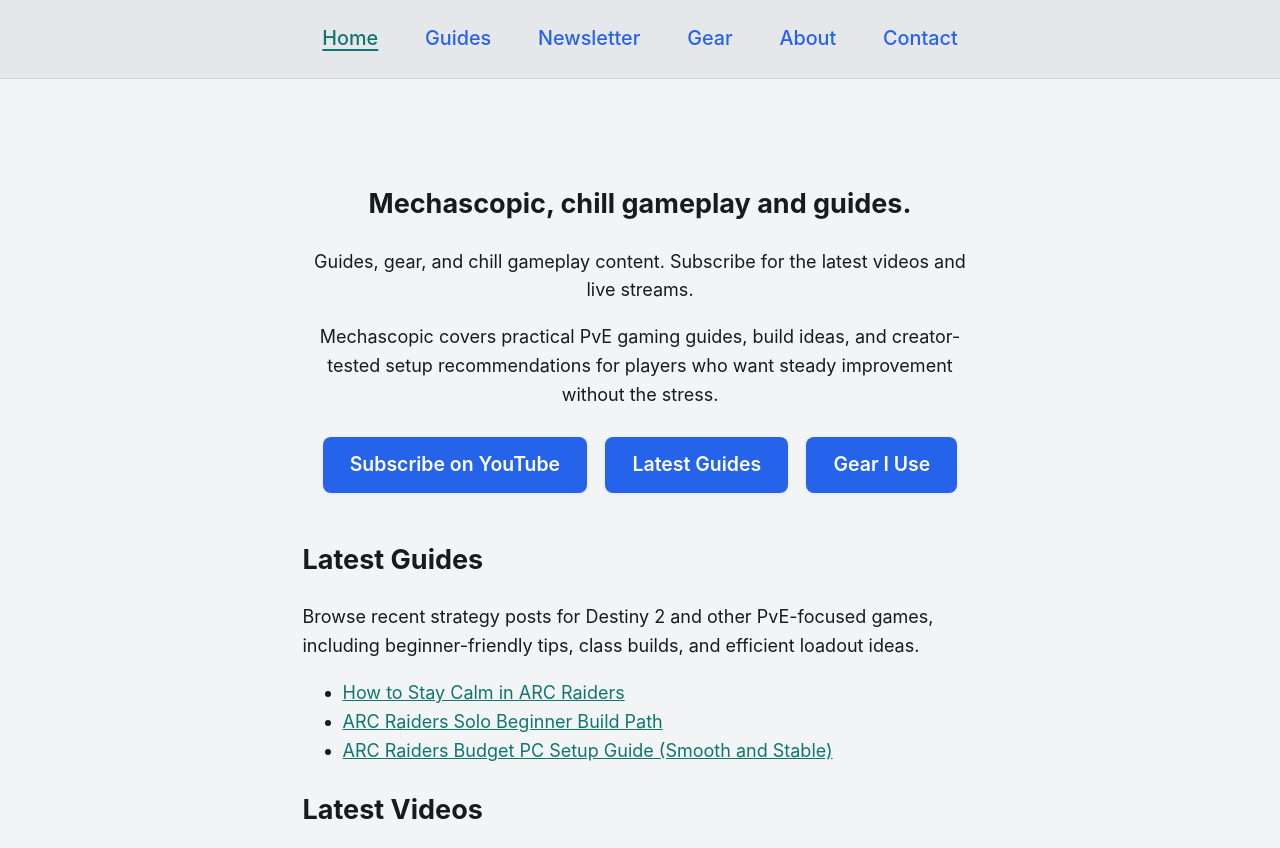
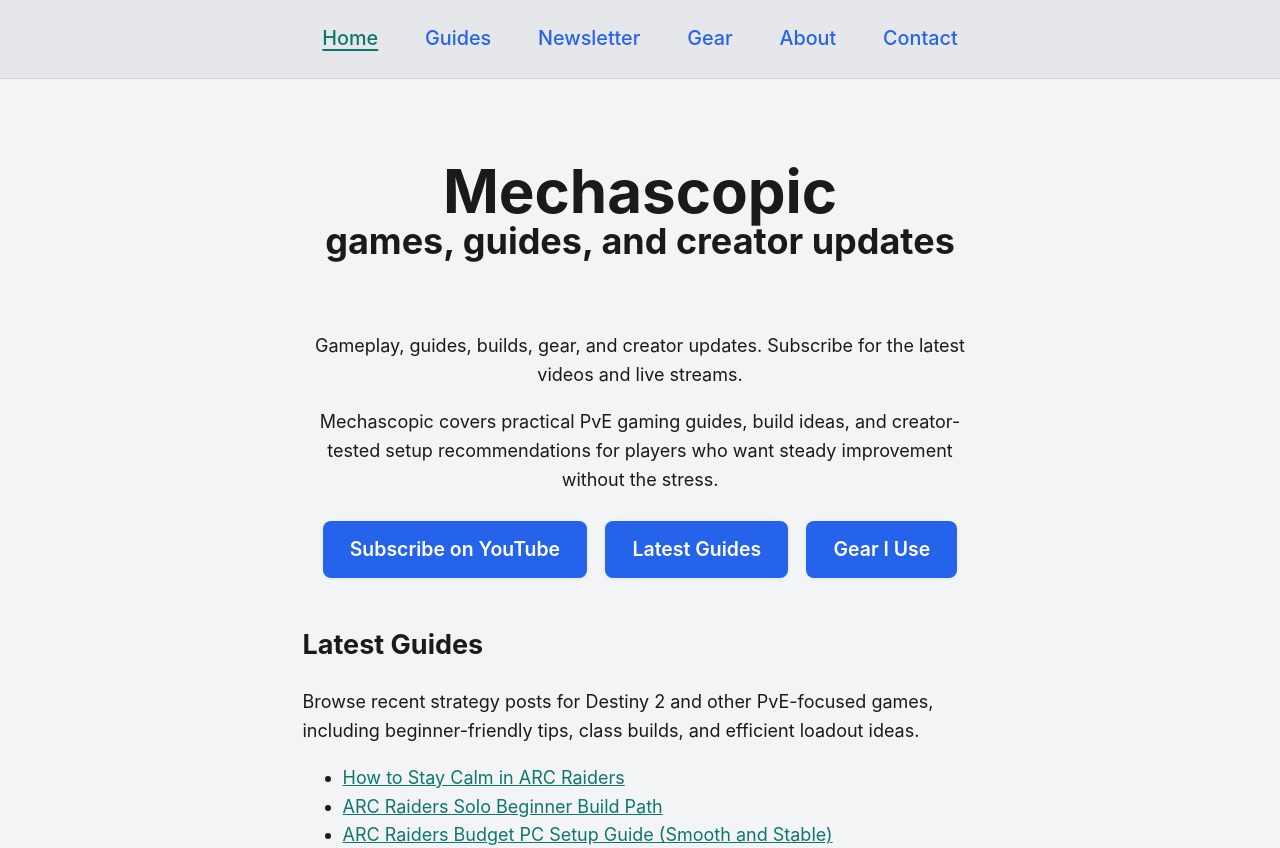
Before and after one commit to wylie/mechascopic, an Astro site: page / in a window 1280 px wide. Shown: the top 848 px of the page. Built offline with nearby package versions, Linux system fonts and the light colour scheme; Astro itself is replaced by a stand-in of ours; no server answers.

Commit message:
Refine hero headline styling and broaden site tagline

```diff
--- a/src/config.ts
+++ b/src/config.ts
@@ -5,7 +5,7 @@
 export const SITE = {
   name: "Mechascopic",
   url: "https://mechascopic.com", // Update to your deployed URL
-  description: "Mechascopic, chill gameplay and guides.",
+  description: "Mechascopic: games, guides, and creator updates.",
   gaMeasurementId: import.meta.env.PUBLIC_GA_MEASUREMENT_ID || "", // Google Analytics (GA4) measurement ID
   twitter: "mechascopic", // Twitter username (no @)
   youtube: "https://youtube.com/@mechascopic",
--- a/src/pages/about.astro
+++ b/src/pages/about.astro
@@ -3,7 +3,7 @@ import Layout from "../layouts/Layout.astro";
 import AdSlot from "../components/AdSlot.astro";
 ---
 
-<Layout title="About | Mechascopic" description="About Mechascopic, chill gameplay and guides.">
+<Layout title="About | Mechascopic" description="About Mechascopic: games, guides, and creator updates.">
   <main>
     <h1>About Mechascopic</h1>
     <p>Ahoy, I'm Mechascopic, a gamer who loves playing all kinds of games and sharing that love with my kiddo.</p>
--- a/src/pages/index.astro
+++ b/src/pages/index.astro
@@ -9,11 +9,14 @@ const guidesHref = base + "guides";
 const gearHref = base + "gear";
 ---
 
-<Layout title="Mechascopic, chill gameplay and guides." description="Guides, gear, and chill gameplay content. Subscribe for the latest videos and live streams.">
+<Layout title="Mechascopic: games, guides, and creator updates." description="Gameplay, guides, builds, gear, and creator updates. Subscribe for the latest videos and live streams.">
   <main>
     <section class="hero">
-      <h1>Mechascopic, chill gameplay and guides.</h1>
-      <p>Guides, gear, and chill gameplay content. Subscribe for the latest videos and live streams.</p>
+      <div class="hero-title">
+        <h1>Mechascopic</h1>
+        <h2>games, guides, and creator updates</h2>
+      </div>
+      <p>Gameplay, guides, builds, gear, and creator updates. Subscribe for the latest videos and live streams.</p>
       <p>Mechascopic covers practical PvE gaming guides, build ideas, and creator-tested setup recommendations for players who want steady improvement without the stress.</p>
       <div class="cta-row">
         <Button href="https://youtube.com/@mechascopic" text="Subscribe on YouTube" target="_blank" />
@@ -125,6 +128,26 @@ const gearHref = base + "gear";
   .hero {
     text-align: center;
     margin-bottom: 2.5rem;
+  }
+
+  .hero-title {
+    display: flex;
+    flex-direction: column;
+    gap: 0;
+    margin: 0 0 0.85rem;
+  }
+
+  .hero-title h1 {
+    margin: 0;
+    font-size: clamp(2.25rem, 10vw, 60px);
+    line-height: 1.05;
+  }
+
+  .hero-title h2 {
+    margin: 0 0 clamp(1.5rem, 6vw, 3rem);
+    font-size: clamp(1.75rem, 6.2vw, 36px);
+    line-height: 1.05;
+    color: var(--color-fg);
   }
   .cta-row {
     display: flex;
```
